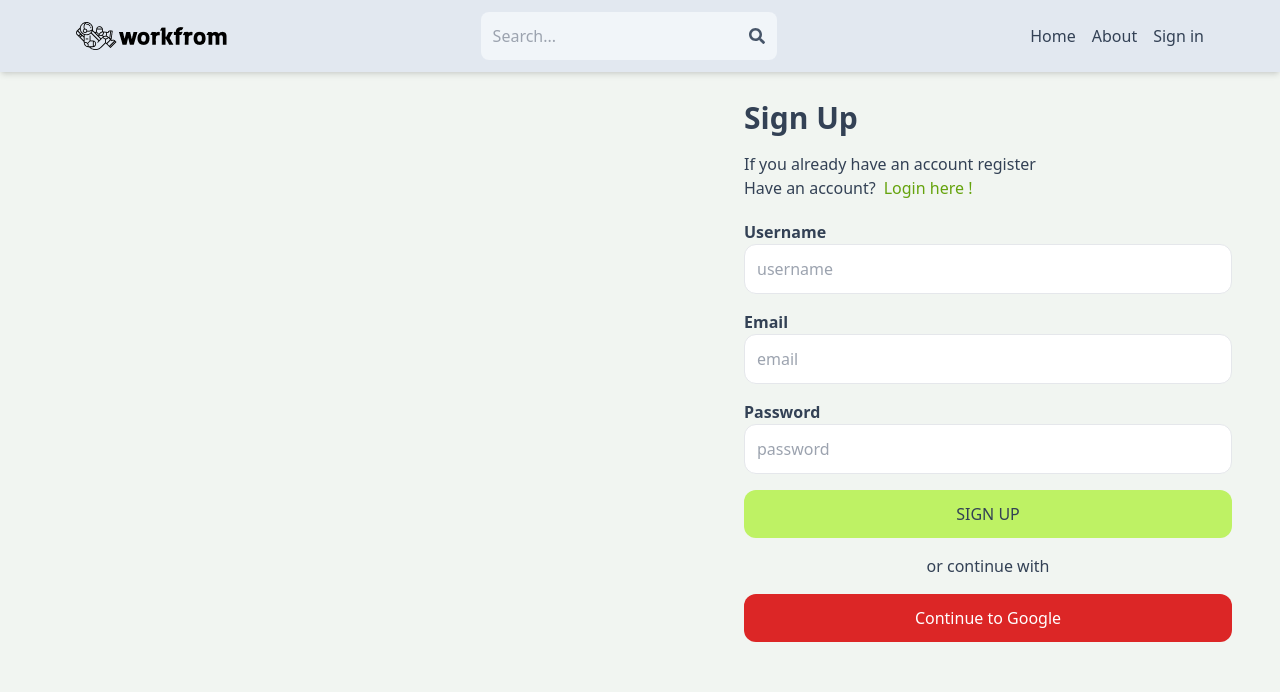
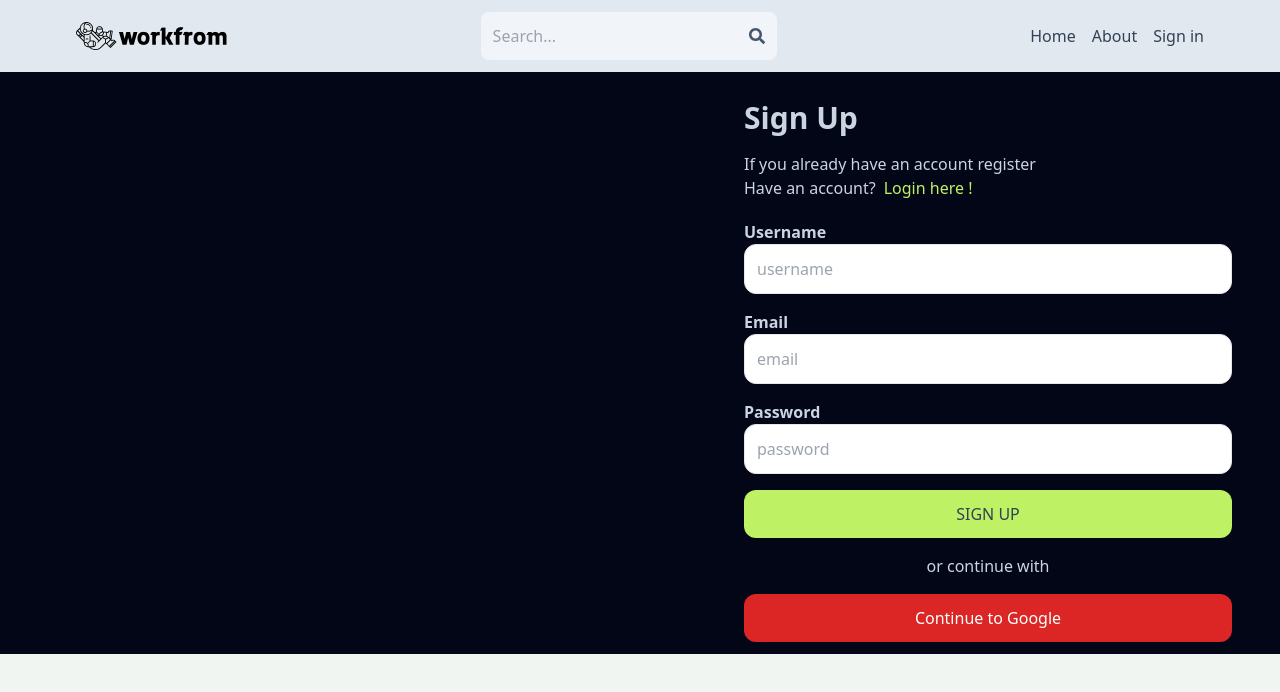
Before and after one commit to Adekurp/Hackathon-WorkFrom, a React (Vite) app in the folder client/: page /sign-up in a window 1280 px wide. Shown: the top 692 px of the page. Built offline with nearby package versions, Linux system fonts and the light colour scheme.

Commit message:
ubah signIn signUp

```diff
--- a/client/src/pages/SignIn.jsx
+++ b/client/src/pages/SignIn.jsx
@@ -43,29 +43,31 @@ export default function SignIn() {
   };
   console.log(formData);
   return (
-    <div className='p-3 max-w-lg mx-auto mr-9'>
-        <h1 className='text-3xl font-semibold my-7 text-slate-700'>Sign In</h1>
-        <p className='text-slate-700'>If you dont have an account register</p>
-        <div className='flex gap-2 mb-5 text-slate-700'>
+    <body className='bg-slate-950'>
+      <div className='p-3 max-w-lg mx-auto mr-9'>
+        <h1 className='text-3xl font-semibold my-7 text-slate-300'>Sign In</h1>
+        <p className='text-slate-300'>If you dont have an account register</p>
+        <div className='flex gap-2 mb-5 text-slate-300'>
           You can
           <Link to={'/sign-up'}>
-            <span className='text-lime-600'>Register here !</span>
+            <span className='text-lime-300'>Register here !</span>
           </Link>
         </div>
         <form onSubmit={handleSubmit} className='flex flex-col gap-4'>
-          <b className='text-slate-700'>Email</b>
+          <b className='text-slate-300'>Email</b>
           <input type="text" placeholder='Enter your email address' className='border p-3 rounded-xl' id='email' onChange={handleChange}/>
-          <b className='text-slate-700'>Password</b>
+          <b className='text-slate-300'>Password</b>
           <input type="password" placeholder='Enter your password' className='border p-3 rounded-xl' id='password' onChange={handleChange}/>
           <button disabled={loading} className='bg-lime-300 text-slate-700 p-3 rounded-xl uppercase hover:opacity-95 disabled:opacity-80'>
           {loading ? 'Loading....' : 'Sign In'}
           </button>
-          <p className='text-center text-slate-700'>or continue with</p>
+          <p className='text-center text-slate-300'>or continue with</p>
           <OAuth/>
         </form>
 
         {error && <p className='text-red-500 mt-5'>{error}</p>}
       </div>
+    </body>
 
   )
 }
--- a/client/src/pages/SignUp.jsx
+++ b/client/src/pages/SignUp.jsx
@@ -45,30 +45,32 @@ export default function SignUp() {
   };
   console.log(formData);
   return (
-    <div className='p-3 max-w-lg mx-auto mr-9'>
-        <h1 className='text-3xl text-slate-700 font-semibold my-4'>Sign Up</h1>
-        <p className='text-slate-700'>If you already have an account register</p>
-        <div className='flex gap-2 mb-5 text-slate-700'>
+    <div className='bg-slate-950'>
+      <div className='p-3 max-w-lg mx-auto mr-9'>
+        <h1 className='text-3xl text-slate-300 font-semibold my-4'>Sign Up</h1>
+        <p className='text-slate-300'>If you already have an account register</p>
+        <div className='flex gap-2 mb-5 text-slate-300'>
           <p>Have an account?</p>
           <Link to={'/sign-in'}>
-            <span className='text-lime-600'>Login here !</span>
+            <span className='text-lime-300'>Login here !</span>
           </Link>
         </div>
         <form onSubmit={handleSubmit} className='flex flex-col'>
-          <b className='text-slate-700'>Username</b>
+          <b className='text-slate-300'>Username</b>
           <input type="text" placeholder='username' className='border p-3 rounded-xl mb-4' id='username' onChange={handleChange}/>
-          <b className='text-slate-700'>Email</b>
+          <b className='text-slate-300'>Email</b>
           <input type="text" placeholder='email' className='border p-3 rounded-xl mb-4' id='email' onChange={handleChange}/>
-          <b className='text-slate-700'>Password</b>
+          <b className='text-slate-300'>Password</b>
           <input type="password" placeholder='password' className='border p-3 rounded-xl mb-4' id='password' onChange={handleChange}/>
           <button disabled={loading} className='bg-lime-300 text-slate-700 p-3 rounded-xl mb-4 uppercase hover:opacity-95 disabled:opacity-80'>
           {loading ? 'Loading....' : 'Sign Up'}
           </button>
-          <p className='text-center mb-4 text-slate-700'>or continue with</p>
+          <p className='text-center mb-4 text-slate-300'>or continue with</p>
           <OAuth/>
         </form>
 
         {error && <p className='text-red-500 mt-5'>{error}</p>}
       </div>
+    </div>
   )
 }
```
